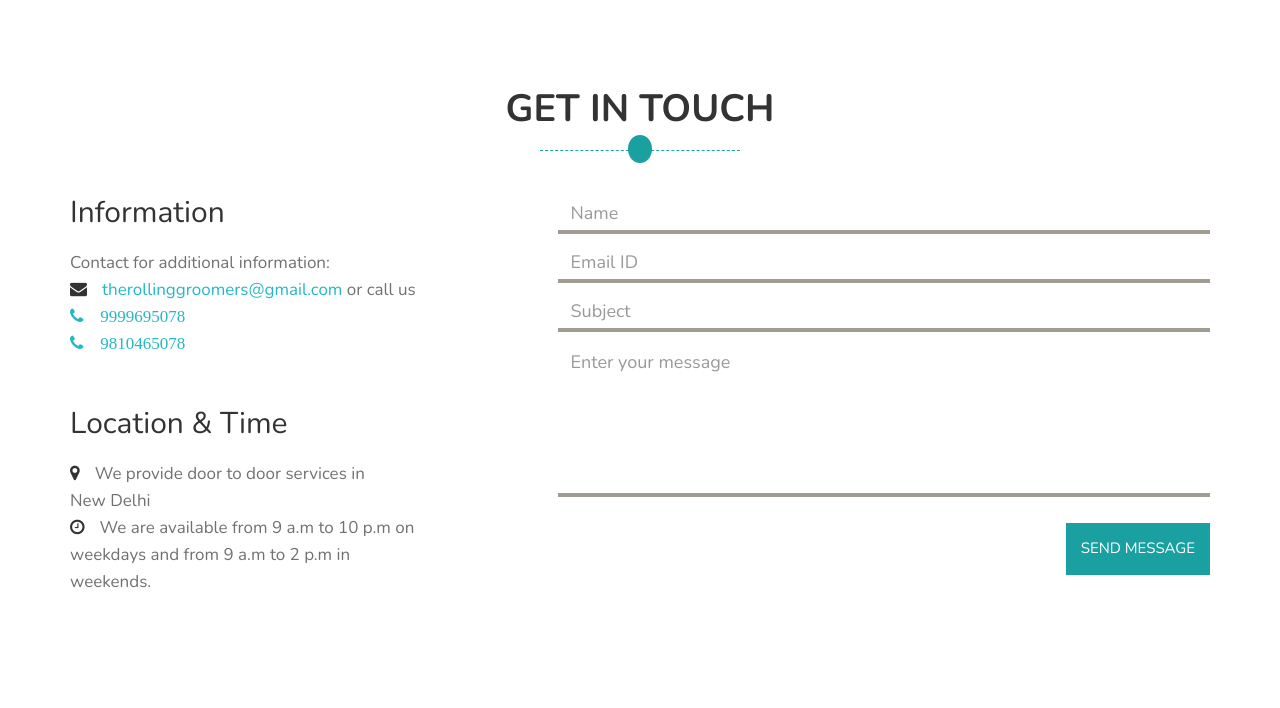
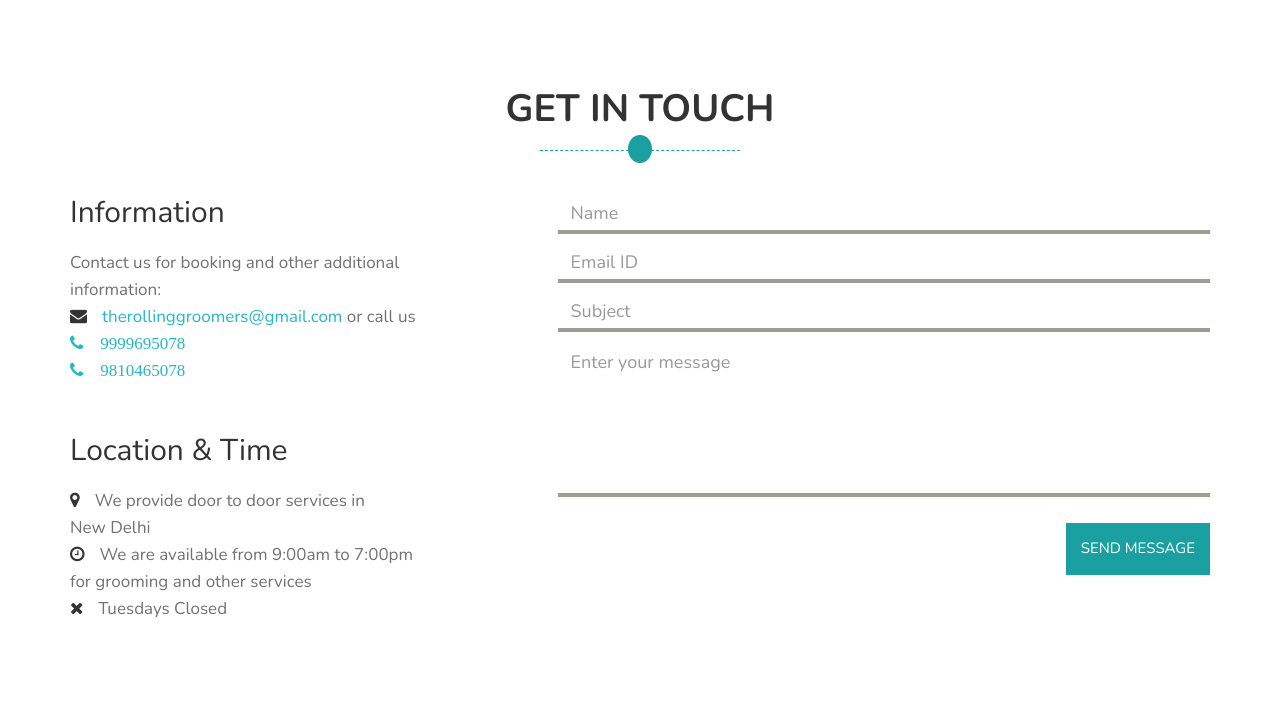
Before and after one commit to sarthaklambaa/TRG-Website, a plain HTML site: page TRG/index.html in a window 1280 px wide. Shown: the part 6842-7550 px from the top of the page. Drawn offline with nearby package versions, Linux system fonts and the light colour scheme; no server answers; files whose address does not match are found by name; a web font is replaced by a local one.

Commit message:
Final Updates

```diff
--- a/TRG/index.html
+++ b/TRG/index.html
@@ -899,7 +899,7 @@
 		  <div class="margin col-md-4 col-sm-6 wow fadeInLeft" data-wow-delay="0.2s">
 			 <!-- Contact info -->
 			 <h4>Information</h4>
-			 <p>Contact for additional information:</p>
+			 <p>Contact us for booking and other additional information:</p>
 			 <p><i class="fa fa-envelope"></i><a href="mailto:youremailaddress">therollinggroomers@gmail.com</a> or call us</p>
 			 <p><a href="tel:9999695078" class="fa fa-phone">&nbsp; &nbsp;&nbsp;9999695078</a></p>
 			 <p><a href="tel:9810465078" class="fa fa-phone">&nbsp; &nbsp;&nbsp;9810465078</a></p>
@@ -907,7 +907,8 @@
 			 <!-- Adress info -->
 			 <h4>Location & Time</h4>
 			 <p><i class="fa fa-map-marker"></i>We provide door to door services in <br> New Delhi</p>
-			 <p><i class="fa fa-clock-o"></i>We are available from 9 a.m to 10 p.m on weekdays and from 9 a.m to 2 p.m in weekends.</p>
+			 <p><i class="fa fa-clock-o"></i>We are available from 9:00am to 7:00pm for grooming and other services</p>
+			 <p><i class="fa fa-close"></i>Tuesdays Closed</p>
 		  </div>
 		  <div class="col-md-7 col-md-offset-1 col-sm-6 col-xs-12 wow fadeInLeft" data-wow-delay="0.2s">
 			 <!-- Contact form -->
```
